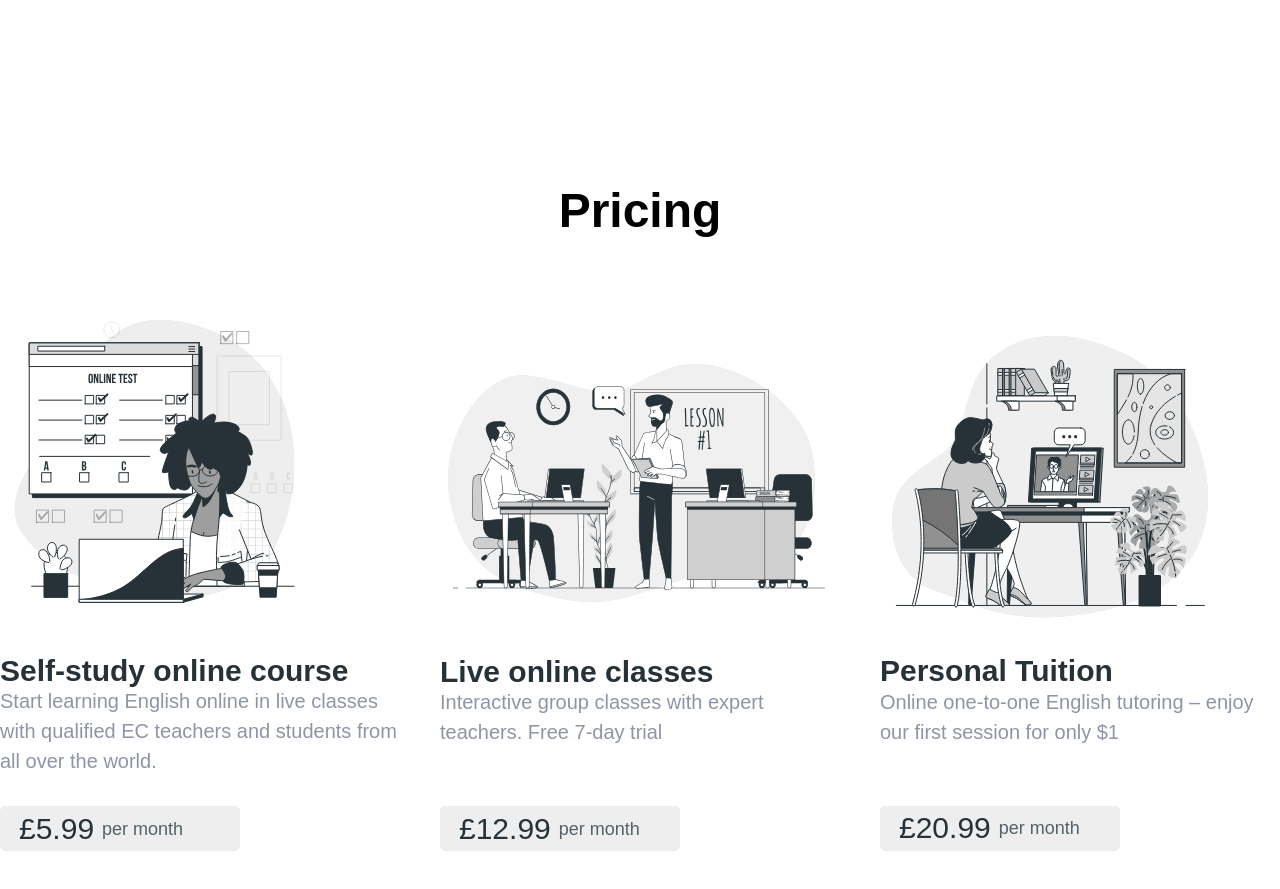
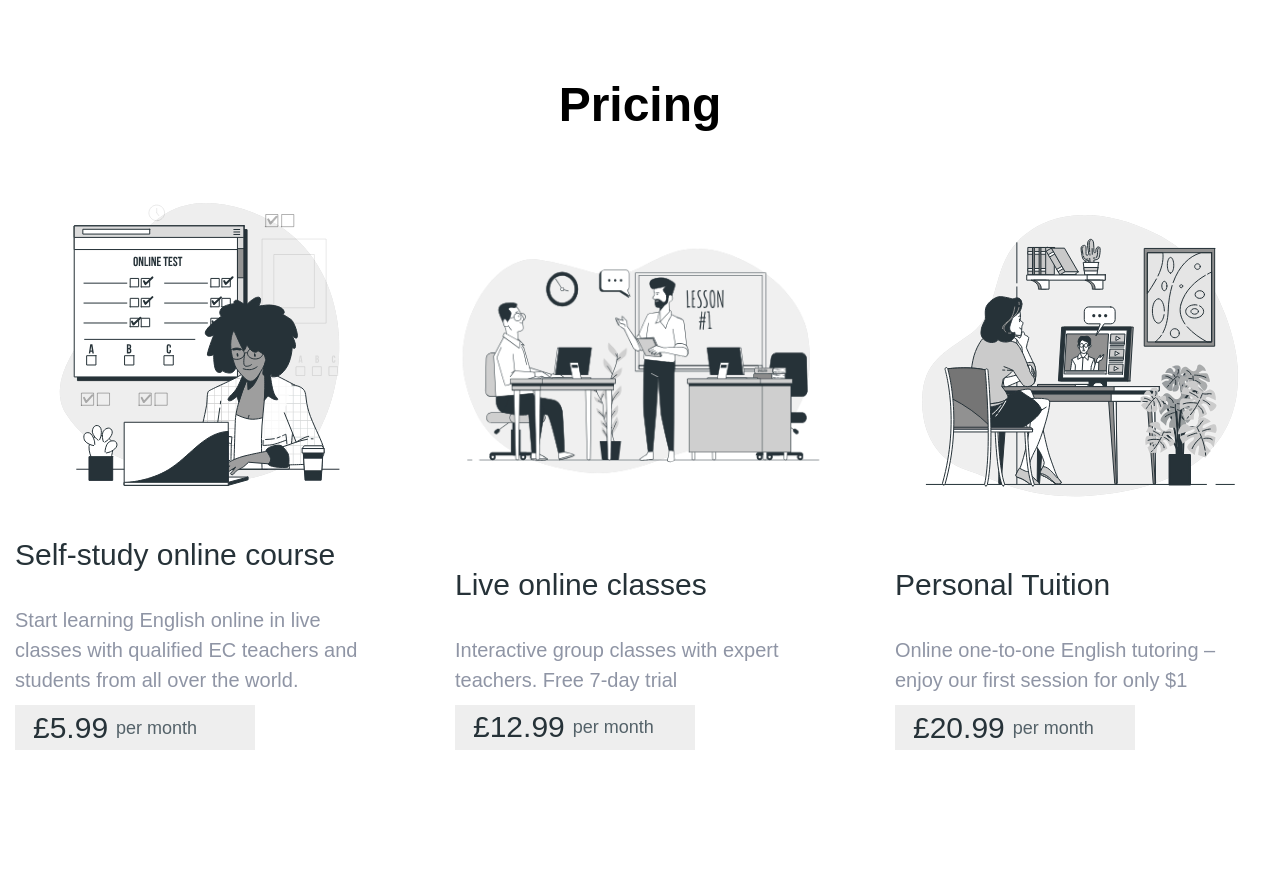
Before and after one commit to NikitaVoronezhskyi/First_Landing, a plain HTML site: page index.html in a window 1280 px wide. Shown: the part 2880-3769 px from the top of the page. Drawn offline with Linux system fonts and the light colour scheme; a web font is replaced by a local one.

Commit message:
pricing-block update

```diff
--- a/css/style.css
+++ b/css/style.css
@@ -416,7 +416,7 @@ h1 {
 }
 
 .small-header {
-  margin-top: 39px;
+  padding: 25px 0;
   justify-content: left;
   font-size: 30px;
   color: #263238;
@@ -471,39 +471,33 @@ h1 {
 }
 
 .pricing {
-  margin-top: 223px;
+  padding: 100px 0px;
 }
 .prices {
   display: flex;
   gap: 40px;
-  margin-top: 71px;
+  padding: 45px 0;
 }
 
-.live {
-  margin-top: 34px;
+.price-block {
+  justify-content: center;
+  display: flex;
+  align-items: flex-end;
+  flex-wrap: wrap;
+  padding: 15px;
+  gap: 15px;
+  width: 418px;
 }
 
-.personal {
-  margin-top: 5px;
-}
-.personal > .per-mounth {
-  margin-top: 59px;
-}
-.live > .per-mounth {
-  margin-top: 59px;
-}
-.price-block {
+.price-text-block{
   display: flex;
-  flex-wrap: wrap;
-  width: 418px;
+  flex-direction: column;
+  gap: 10px;
 }
 
 .per-mounth {
   align-items: center;
-  margin-top: 30px;
   background: #eeeeee;
-  border: 1px solid #eeeeee;
-  border-radius: 5px;
   width: 240px;
   height: 45px;
   display: flex;
@@ -511,23 +505,12 @@ h1 {
   gap: 8px;
   font-weight: 400;
   font-size: 30px;
-  min-width: 0;
-  min-height: 0;
-}
-
-.per-mounth:hover,
-.per-mounth:focus-within {
-  transition: 250ms liner;
-  background-color: white;
-  border: 1px solid #263238;
-  transition: 250ms linear;
 }
 
 .per-mouth-price {
   display: flex;
   justify-content: center;
   align-items: center;
-  margin-top: 0px;
 }
 
 .per-mounth-text {
--- a/index.html
+++ b/index.html
@@ -131,36 +131,42 @@
                 <div class="container">
                     <h3 class="section-header pricing-header">Pricing</h2>
                         <div class="prices">
-                            <div class="self price-block">
+                            <div class="price-block">
                                 <img class="center-img" src="./icons/selfstudy.webp" alt="SelfStudy" />
-                                <h3 class="section-header small-header">Self-study online course</h2>
+                                <div class="price-text-block">
+                                    <h3 class="small-header">Self-study online course</h2>
                                         <p class="common-text block-text">Start learning English online in live classes
                                             with qualified EC teachers and students from all over the
                                             world.</p>
-                                    <button class="per-mounth btn">
+                                        <div class="per-mounth">
                                             <p class="per-mouth-price small-header"> £5.99 </p>
                                             <p class="per-mounth-text numbers-text"> per month </p>
-                                    </button>
                                         </div>
-                            <div class="live price-block">
+                                </div>
+                            </div>
+                            <div class="price-block">
                                 <img class="center-img" src="./icons/liveonline.webp" alt="LiveStudy" />
-                                <h3 class="section-header small-header live">Live online classes</h2>
+                                <div class="price-text-block">
+                                    <h3 class="small-header">Live online classes</h2>
                                         <p class="common-text block-text">Interactive group classes with expert teachers.
                                             Free 7-day trial</p>
-                                    <button class="per-mounth btn">
+                                        <div class="per-mounth">
                                             <p class="per-mouth-price small-header"> £12.99 </p>
                                             <p class="per-mounth-text numbers-text"> per month </p>
-                                    </button>
                                         </div>
-                            <div class="personal price-block">
+                                </div>
+                            </div>
+                            <div class="price-block">
                                 <img class="center-img" src="./icons/personal.webp" alt="PersonalStudy" />
-                                <h3 class="section-header small-header personal">Personal Tuition</h2>
+                                <div class="price-text-block">
+                                    <h3 class="small-header">Personal Tuition</h2>
                                         <p class="common-text block-text">Online one-to-one English tutoring – enjoy our
                                             first session for only $1</p>
-                                    <button class="per-mounth btn">
+                                        <div class="per-mounth">
                                             <p class="per-mouth-price small-header"> £20.99 </p>
                                             <p class="per-mounth-text numbers-text"> per month </p>
-                                    </button>
+                                        </div>
+                                </div>
                             </div>
                         </div>
                 </div>
```
Lines whose indentation alone changed are shown as unchanged.
